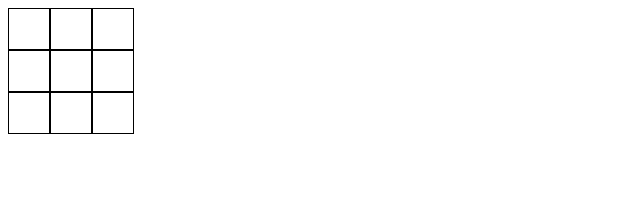
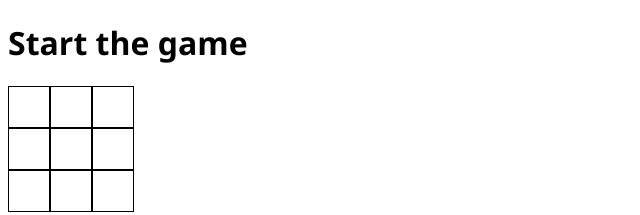
Before and after one commit to mayurimahadik24/PRODIGY_WD_02, a plain HTML site: page index.html in a window 1280 px wide. Shown: the whole page, without its empty margins (0-640 px from the left). Drawn offline with Linux system fonts and the light colour scheme.

Commit message:
Update index.html

```diff
--- a/index.html
+++ b/index.html
@@ -9,6 +9,7 @@
 <body>
 
     <div class="container">
+        <h1>Start the game</h1>
         <div class="grid">
             <div class="row">
                 <div onclick="handleClick(this)" id="0" class="col"></div>
```
